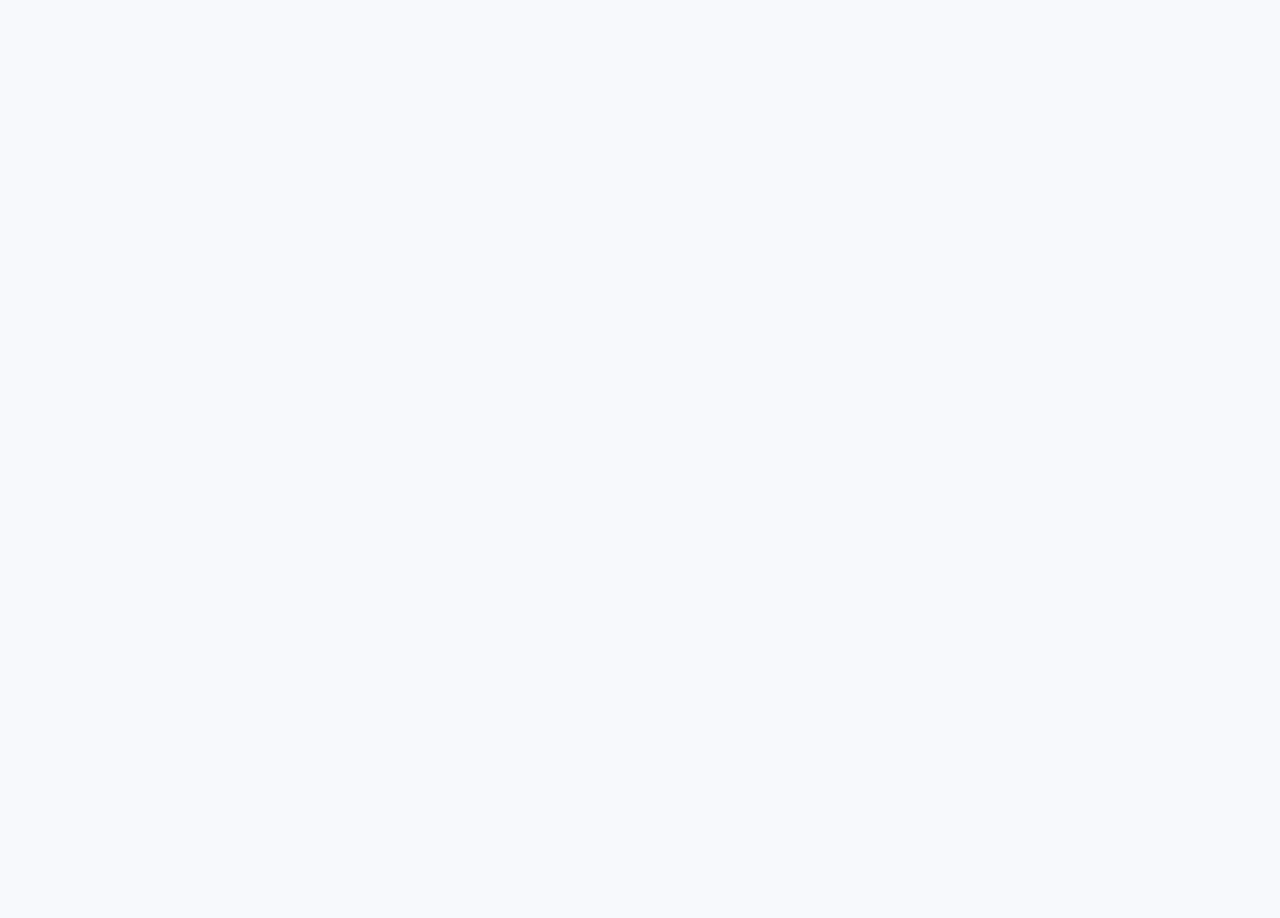
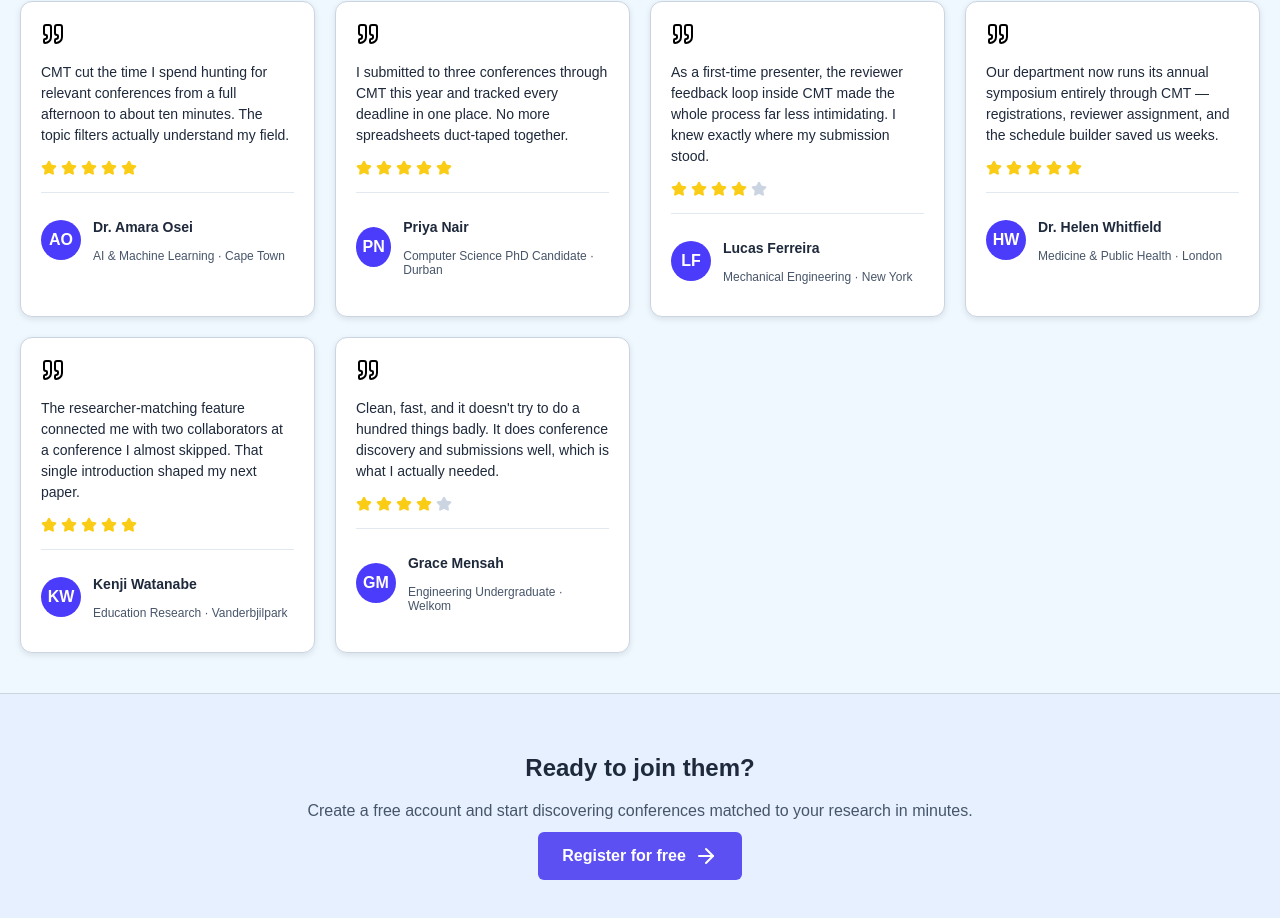
Before and after one commit to Waynemusawakhe/Conference-Management-Tool, a React (Vite) app in the folder frontend/: page /testimonials in a window 1280 px wide. Before the commit this address had no page. Shown: the part 374-1292 px from the top of the page. Before the commit the page ends 800 px from the top, so only its background shows below. Built offline with nearby package versions, Linux system fonts and the light colour scheme.

Commit message:
Update Testimonials page UI and styles

```diff
--- a/frontend/package.json
+++ b/frontend/package.json
@@ -16,7 +16,9 @@
   },
   "devDependencies": {
     "@vitejs/plugin-react": "^4.3.4",
+    "autoprefixer": "^10.5.4",
+    "postcss": "^8.5.26",
+    "tailwindcss": "^4.3.3",
     "vite": "^6.0.7"
   }
-
 }
--- a/frontend/src/App.jsx
+++ b/frontend/src/App.jsx
@@ -1,4 +1,5 @@
 import { Routes, Route } from "react-router-dom";
+import Testimonials from "./pages/Testimonials";
 import Home from "./pages/Home";
 import Login from "./pages/Login";
 import Register from "./pages/Register";
@@ -15,6 +16,7 @@
       <Route path="/contact" element={<Contact />} />
       <Route path="/help-faq" element={<HelpFAQ />} />
       <Route path="/about" element={<About />} />
+      <Route path="/testimonials" element={<Testimonials />} />
     </Routes>
   );
 }
--- a/frontend/src/components/Navbar.jsx
+++ b/frontend/src/components/Navbar.jsx
@@ -11,6 +11,7 @@
   Contact: "/contact",
   Conferences: "/conferences",
   "Help & FAQ": "/help-faq",
+  "Testimonials": "/testimonials",
 };
 
 export default function Navbar() {
--- a/frontend/src/index.css
+++ b/frontend/src/index.css
@@ -408,264 +408,206 @@
 }
 .faq-contact-btn:hover { transform: translateY(-1px); }
 .faq-logo { width: 56px; height: 56px; object-fit: contain; margin: 0 auto 18px; display: block; }
-/* ===== Conferences page ===== */
-.conf-toolbar {
-  display: flex;
-  flex-wrap: wrap;
-  gap: 14px;
-  align-items: center;
-  justify-content: space-between;
-  margin-bottom: 22px;
+
+
+/* ------------------------------
+   Testimonials Page Layout
+------------------------------ */
+.testimonials-page {
+  background: #f0f8ff; /* light blue background */
+  color: #1e293b;
+  font-family: Arial, sans-serif;
 }
 
-.conf-search {
-  flex: 1;
-  min-width: min(100%, 320px);
+/* ------------------------------
+   Hero Section
+------------------------------ */
+.testimonials-hero {
+  text-align: center;
+  padding: 60px 20px;
 }
 
-.conf-toolbar-actions {
-  display: flex;
-  flex-wrap: wrap;
-  gap: 10px;
-  align-items: center;
+.testimonials-hero h1 {
+  margin-top: 20px;
+  font-size: 2.5rem;
+  font-weight: bold;
+  color: #1e293b;
 }
 
-.conf-sort {
+.testimonials-hero .highlight {
+  color: #064ff8;
+}
+
+.testimonials-hero p {
+  margin-top: 12px;
+  color: #475569;
+  font-size: 1rem;
+}
+
+/* ------------------------------
+   Stats Strip
+------------------------------ */
+.stats-strip {
+  display: flex;
+  justify-content: center;
+  gap: 20px;
+  margin: 40px auto;
+  flex-wrap: wrap;
+}
+
+.stats-item {
   display: flex;
   align-items: center;
-  gap: 8px;
-  font-size: 13px;
-  color: var(--muted);
+  gap: 12px;
+  background: #e6f0ff;
+  border: 1px solid #cbd5e1;
+  padding: 16px 20px;
+  border-radius: 10px;
 }
 
-.conf-sort select {
-  border: 1px solid var(--line);
-  border-radius: 10px;
-  padding: 8px 12px;
-  background: var(--white);
-  font: inherit;
+.stats-icon {
+  display: flex;
+  align-items: center;
+  justify-content: center;
+  background: rgba(185, 179, 255, 0.2);
+  border-radius: 8px;
+  width: 40px;
+  height: 40px;
 }
 
-.conf-view-toggle {
-  display: flex;
-  border: 1px solid var(--line);
-  border-radius: 10px;
-  overflow: hidden;
-  background: var(--white);
+.stats-value {
+  font-size: 18px;
+  font-weight: bold;
+  color: #b9b3ff;
 }
 
-.conf-view-toggle button {
-  border: 0;
-  background: transparent;
-  padding: 8px 12px;
-  color: var(--muted);
+.stats-label {
+  font-size: 12px;
+  color: #475569;
 }
 
-.conf-view-toggle button.active {
-  background: #f0eeff;
-  color: var(--purple);
+/* ------------------------------
+   Testimonial Cards
+------------------------------ */
+.testimonials-grid {
+  display: grid;
+  grid-template-columns: repeat(auto-fit, minmax(280px, 1fr));
+  gap: 20px;
+  padding: 40px 20px;
 }
 
-.conf-layout {
-  display: grid;
-  grid-template-columns: 240px 1fr;
-  gap: 28px;
-  align-items: start;
+.testimonial-card {
+  background: #ffffff;
+  color: #1e293b;
+  border-radius: 12px;
+  padding: 20px;
+  border: 1px solid #cbd5e1;
+  box-shadow: 0 2px 6px rgba(0,0,0,0.1);
+  transition: transform 0.3s ease, box-shadow 0.3s ease;
 }
 
-.conf-filters {
-  background: var(--white);
-  border: 1px solid var(--line);
-  border-radius: 16px;
-  padding: 18px;
-  box-shadow: 0 8px 22px rgba(15, 28, 65, 0.04);
+.testimonial-card:hover {
+  transform: translateY(-4px);
+  box-shadow: 0 4px 12px rgba(0,0,0,0.15);
 }
 
-.conf-filters-header {
-  display: flex;
-  justify-content: space-between;
-  align-items: center;
-  margin-bottom: 14px;
+.quote-icon {
+  color: #000; /* black quotes */
+  width: 24px;
+  height: 24px;
 }
 
-.conf-filter-field {
-  display: flex;
-  flex-direction: column;
-  gap: 6px;
-  margin-bottom: 14px;
-  font-size: 12px;
-  font-weight: 700;
-  color: var(--muted);
+.testimonial-text {
+  margin-top: 12px;
+  font-size: 14px;
+  line-height: 1.5;
 }
 
-.conf-filter-field select {
-  border: 1px solid var(--line);
-  border-radius: 10px;
-  padding: 10px 12px;
-  font: inherit;
-  font-weight: 500;
-  color: var(--ink);
-  background: var(--white);
+.testimonial-stars {
+  margin-top: 12px;
+  display: flex;
+  gap: 4px;
 }
 
-.conf-mobile-filter-btn {
-  display: none;
+.star-filled {
+  color: #facc15; /* yellow stars */
+  fill: #facc15;
+  width: 16px;
+  height: 16px;
 }
 
-.conf-mobile-filters {
-  display: none;
-  margin-bottom: 18px;
+.star-empty {
+  color: #cbd5e1;
+  fill: #cbd5e1;
+  width: 16px;
+  height: 16px;
 }
 
-.conference-card-top {
+.testimonial-footer {
+  margin-top: 16px;
   display: flex;
-  flex-wrap: wrap;
-  gap: 8px;
-  margin-bottom: 8px;
+  align-items: center;
+  gap: 12px;
+  border-top: 1px solid #e2e8f0;
+  padding-top: 12px;
 }
 
-.status-chip,
-.format-chip {
-  display: inline-flex;
+.testimonial-initials {
+  background: #4b3bfa;
+  color: #fff;
+  font-weight: bold;
+  border-radius: 50%;
+  width: 40px;
+  height: 40px;
+  display: flex;
   align-items: center;
-  padding: 4px 10px;
-  border-radius: 999px;
-  font-size: 11px;
-  font-weight: 700;
+  justify-content: center;
 }
 
-.status-chip {
-  color: var(--purple);
-  background: #f0eeff;
-  border: 1px solid #e0dcff;
+.testimonial-name {
+  font-weight: bold;
+  font-size: 14px;
 }
 
-.format-chip {
-  color: #0d6e4f;
-  background: #e8f8f1;
-  border: 1px solid #c6eedc;
+.testimonial-role {
+  font-size: 12px;
+  color: #475569;
 }
 
-.conference-acronym {
-  display: block;
-  font-size: 12px;
-  font-weight: 700;
-  letter-spacing: 0.04em;
-  color: var(--purple);
-  margin-bottom: 4px;
+/* ------------------------------
+   CTA Section
+------------------------------ */
+.cta-section {
+  background: #e6f0ff;
+  text-align: center;
+  padding: 40px 20px;
+  border-top: 1px solid #cbd5e1;
 }
 
-.conference-desc {
-  margin: 0 0 10px;
-  color: var(--muted);
-  font-size: 13px;
-  line-height: 1.55;
-  display: -webkit-box;
-  -webkit-line-clamp: 2;
-  -webkit-box-orient: vertical;
-  overflow: hidden;
+.cta-section h2 {
+  font-size: 1.5rem;
+  color: #1e293b;
 }
 
-.conference-deadline {
-  display: flex;
-  align-items: center;
-  gap: 6px;
-  margin: 0 0 10px;
-  font-size: 13px;
-  color: var(--ink);
+.cta-section p {
+  color: #475569;
+  margin: 12px 0;
 }
 
-.topic-chips {
-  display: flex;
-  flex-wrap: wrap;
-  gap: 6px;
-  margin-bottom: 12px;
-}
-
-.topic-chips span {
-  font-size: 11px;
-  font-weight: 600;
-  padding: 4px 8px;
-  border-radius: 999px;
-  background: #f4f6fb;
-  color: var(--muted);
-  border: 1px solid var(--line);
-}
-
-.conference-list {
-  display: flex;
-  flex-direction: column;
-  gap: 16px;
-}
-
-.conference-card.is-list {
-  display: grid;
-  grid-template-columns: 220px 1fr;
-  gap: 0;
-}
-
-.conference-card.is-list .conference-image-wrap {
-  min-height: 100%;
-}
-
-.conference-card.is-list .conference-image {
-  height: 100%;
-  object-fit: cover;
-}
-
-.conferences-meta-bar {
-  margin-top: 28px;
-  display: flex;
-  flex-wrap: wrap;
-  gap: 16px 28px;
-  color: var(--muted);
-  font-size: 13px;
-}
-
-.conferences-meta-bar span {
+.cta-button {
   display: inline-flex;
   align-items: center;
   gap: 8px;
+  background: #5d50f3;
+  color: #fff; /* white text */
+  border: none;
+  padding: 12px 24px;
+  border-radius: 6px;
+  cursor: pointer;
+  font-weight: bold;
+  transition: background 0.2s ease;
 }
 
-.empty-state {
-  grid-column: 1 / -1;
-  text-align: center;
-  padding: 48px 24px;
-  border: 1px dashed var(--line);
-  border-radius: 18px;
-  background: var(--white);
+.cta-button:hover {
+  background: #a59eff;
 }
-
-.empty-state h3 {
-  margin: 12px 0 6px;
-}
-
-.empty-state p {
-  color: var(--muted);
-  margin: 0 0 18px;
-}
-
-@media (max-width: 900px) {
-  .conf-layout {
-    grid-template-columns: 1fr;
-  }
-
-  .conf-sidebar {
-    display: none;
-  }
-
-  .conf-mobile-filter-btn {
-    display: inline-flex;
-    align-items: center;
-    gap: 6px;
-  }
-
-  .conf-mobile-filters {
-    display: block;
-  }
-
-  .conference-card.is-list {
-    grid-template-columns: 1fr;
-  }
-}
--- /dev/null
+++ b/frontend/src/pages/Testimonials.jsx
@@ -0,0 +1,115 @@
+import Navbar from "../components/Navbar";
+import { Quote, Star, ArrowRight,  } from "lucide-react";
+
+const TESTIMONIALS = [
+  {
+    quote: "CMT cut the time I spend hunting for relevant conferences from a full afternoon to about ten minutes. The topic filters actually understand my field.",
+    name: "Dr. Amara Osei",
+    role: "AI & Machine Learning · Cape Town",
+    initials: "AO",
+    rating: 5,
+  },
+  {
+    quote: "I submitted to three conferences through CMT this year and tracked every deadline in one place. No more spreadsheets duct-taped together.",
+    name: "Priya Nair",
+    role: "Computer Science PhD Candidate · Durban",
+    initials: "PN",
+    rating: 5,
+  },
+  {
+    quote: "As a first-time presenter, the reviewer feedback loop inside CMT made the whole process far less intimidating. I knew exactly where my submission stood.",
+    name: "Lucas Ferreira",
+    role: "Mechanical Engineering · New York",
+    initials: "LF",
+    rating: 4,
+  },
+  {
+    quote: "Our department now runs its annual symposium entirely through CMT — registrations, reviewer assignment, and the schedule builder saved us weeks.",
+    name: "Dr. Helen Whitfield",
+    role: "Medicine & Public Health · London",
+    initials: "HW",
+    rating: 5,
+  },
+  {
+    quote: "The researcher-matching feature connected me with two collaborators at a conference I almost skipped. That single introduction shaped my next paper.",
+    name: "Kenji Watanabe",
+    role: "Education Research · Vanderbjilpark",
+    initials: "KW",
+    rating: 5,
+  },
+  {
+    quote: "Clean, fast, and it doesn't try to do a hundred things badly. It does conference discovery and submissions well, which is what I actually needed.",
+    name: "Grace Mensah",
+    role: "Engineering Undergraduate · Welkom",
+    initials: "GM",
+    rating: 4,
+  },
+];
+
+function TestimonialCard({ item }) {
+  return (
+    <div className="testimonial-card">
+      <Quote className="quote-icon" />
+      <p className="testimonial-text">{item.quote}</p>
+
+      <div className="testimonial-stars">
+        {Array.from({ length: 5 }).map((_, i) => (
+          <Star
+            key={i}
+            className={i < item.rating ? "star-filled" : "star-empty"}
+          />
+        ))}
+      </div>
+
+      <div className="testimonial-footer">
+        <span className="testimonial-initials">{item.initials}</span>
+        <div>
+          <p className="testimonial-name">{item.name}</p>
+          <p className="testimonial-role">{item.role}</p>
+        </div>
+      </div>
+    </div>
+  );
+}
+
+export default function Testimonials() {
+  return (
+    <div className="site">
+      <Navbar />
+
+      <main className="testimonials-page">
+        {/* Hero */}
+        <section className="testimonials-hero">
+          <h1>
+            Trusted by researchers, <span className="highlight">worldwide.</span>
+          </h1>
+          <p>
+            From first-time presenters to symposium organizers, here's how CMT
+            has changed the way people find, submit to, and run conferences.
+          </p>
+        </section>
+
+
+
+        {/* Testimonials Grid */}
+        <section className="testimonials-grid">
+          {TESTIMONIALS.map((item) => (
+            <TestimonialCard key={item.name} item={item} />
+          ))}
+        </section>
+
+        {/* CTA */}
+        <section className="cta-section">
+          <h2>Ready to join them?</h2>
+          <p>
+            Create a free account and start discovering conferences matched
+            to your research in minutes.
+          </p>
+          <button className="cta-button">
+            Register for free <ArrowRight className="icon" />
+          </button>
+        </section>
+      </main>
+    </div>
+  );
+}
```
Also changed, not shown: 1 other file (tests, documents, lock files or other folders).
